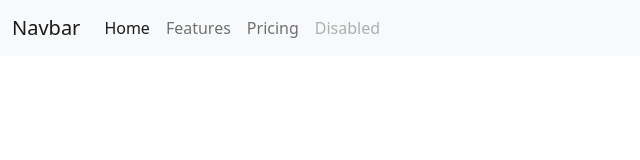
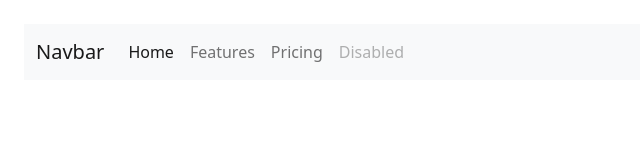
Before and after one commit to Shakib448/client-sqa, a plain HTML site: page index.html in a window 1280 px wide. Shown: the whole page, without its empty margins (0-640 px from the left). Drawn offline with nearby package versions, Linux system fonts and the light colour scheme.

Commit message:
WIP on Header

```diff
--- a/index.html
+++ b/index.html
@@ -14,7 +14,7 @@
     <title>SQA</title>
   </head>
   <body>
-    <header>
+    <header class="m-4">
       <nav class="navbar navbar-expand-lg navbar-light bg-light">
         <div class="container-fluid">
           <a class="navbar-brand" href="#">Navbar</a>
```
